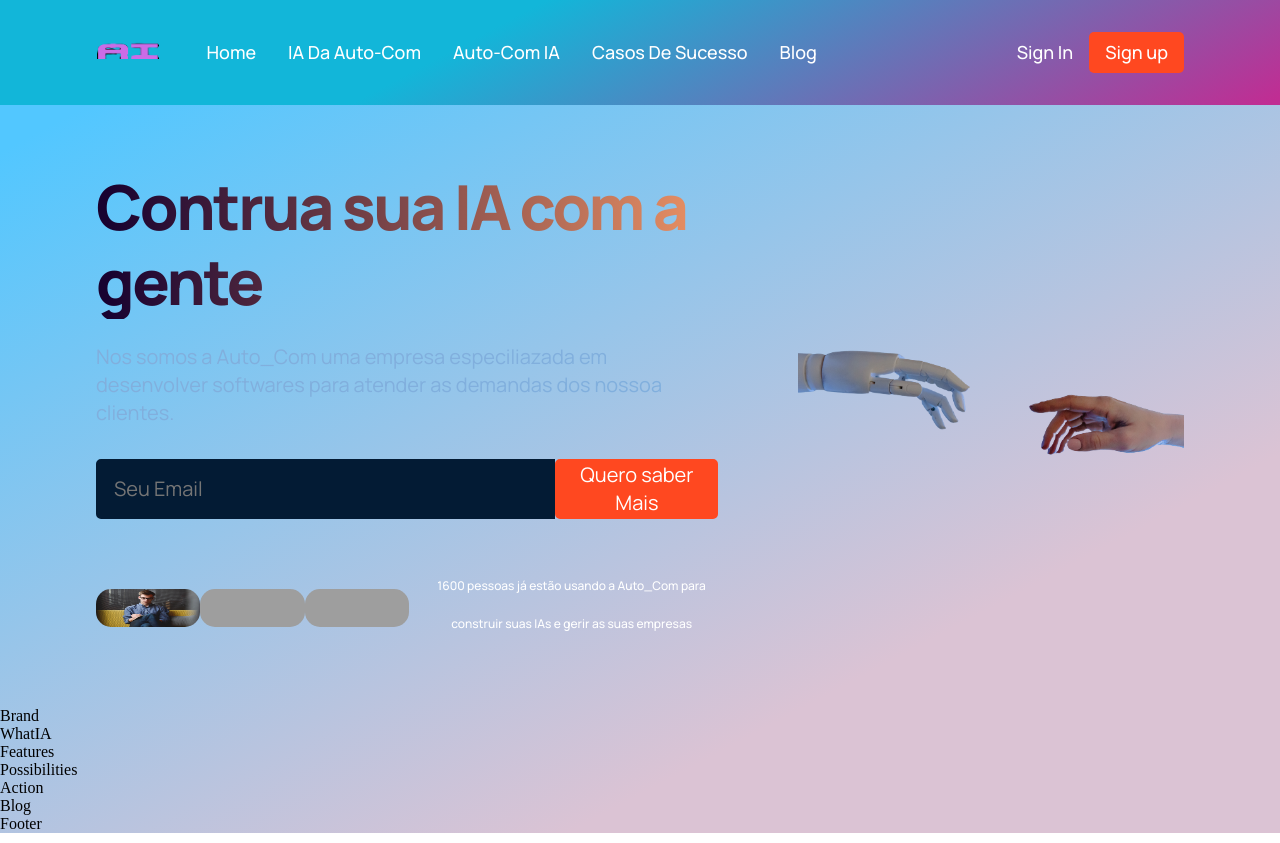
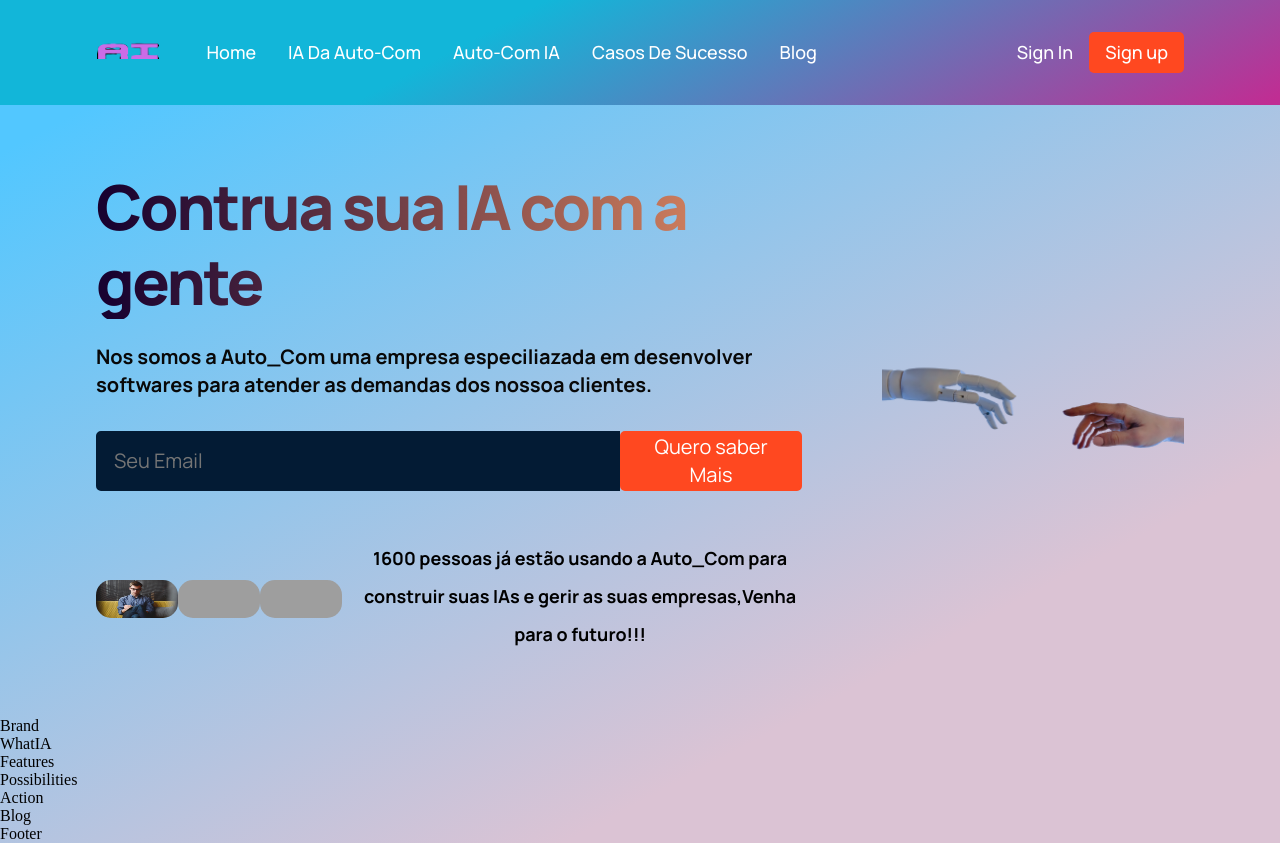
Before and after one commit to Benevanio/Hazy_tech, a React (Create React App) app: page / in a window 1280 px wide. Built offline with nearby package versions, Linux system fonts and the light colour scheme; grey boxes are pictures that could not be loaded.

Commit message:
Finish header for my apllication

```diff
--- a/src/containers/header/Header.css
+++ b/src/containers/header/Header.css
@@ -23,7 +23,7 @@
 
 .AI__header-content p {
     font-family: var(--font-family);
-    font-weight: 400;
+    font-weight: 700;
     font-size: 20px;
     line-height: 28px;
     color: var(--color-text);
@@ -96,10 +96,10 @@
 .AI__header-content__people p {
     margin: 0 0 0 1rem;
     font-family: var(--font-family);
-    font-weight: 500;
-    font-size: 12px;
+    font-weight: 700;
+    font-size: 18px;
     line-height: 38px;
-    color: #fff;
+    color: rgb(0, 0, 0);
     text-align: center;
 }
 
@@ -117,7 +117,6 @@
     object-fit: contain;
     border-radius:150px;
 }
-
 @media screen and (max-width: 1050px) {
     .AI__header {
         flex-direction: column;
--- a/src/containers/header/Header.jsx
+++ b/src/containers/header/Header.jsx
@@ -25,7 +25,7 @@ const Header = () => {
         <img src={people2} alt="pessoas "/>
         <img src={people3} alt="pessoas "/>
 
-        <p>1600 pessoas já estão usando a Auto_Com para construir suas IAs e gerir as suas empresas
+        <p>1600 pessoas já estão usando a Auto_Com para construir suas IAs e gerir as suas empresas,Venha para o futuro!!!
         </p>
       </div>
     </div>
--- a/src/index.css
+++ b/src/index.css
@@ -10,6 +10,6 @@
   background: linear-gradient(332deg, rgb(219, 195, 212) 25%, rgba(82,199,255,1) 90%);
   --color-footer : #031B34;
   --color-blog: #042c54;
-  --color-text: #81AFDD;
+  --color-text: #080808;
   --color-subtext: #FF8A71;
 }
```
